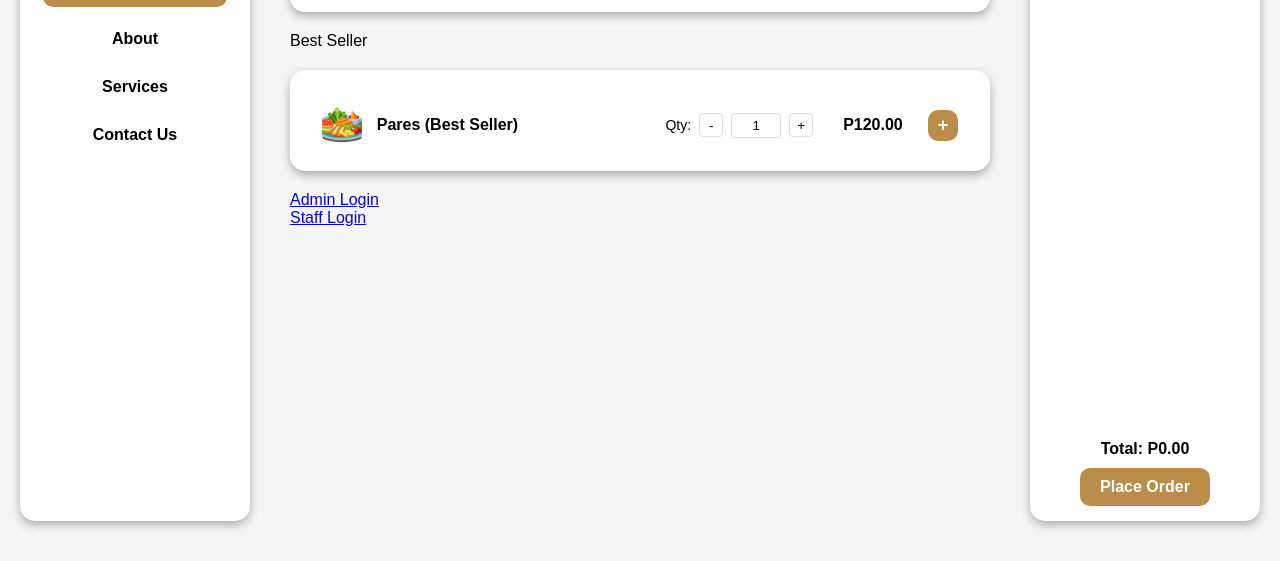
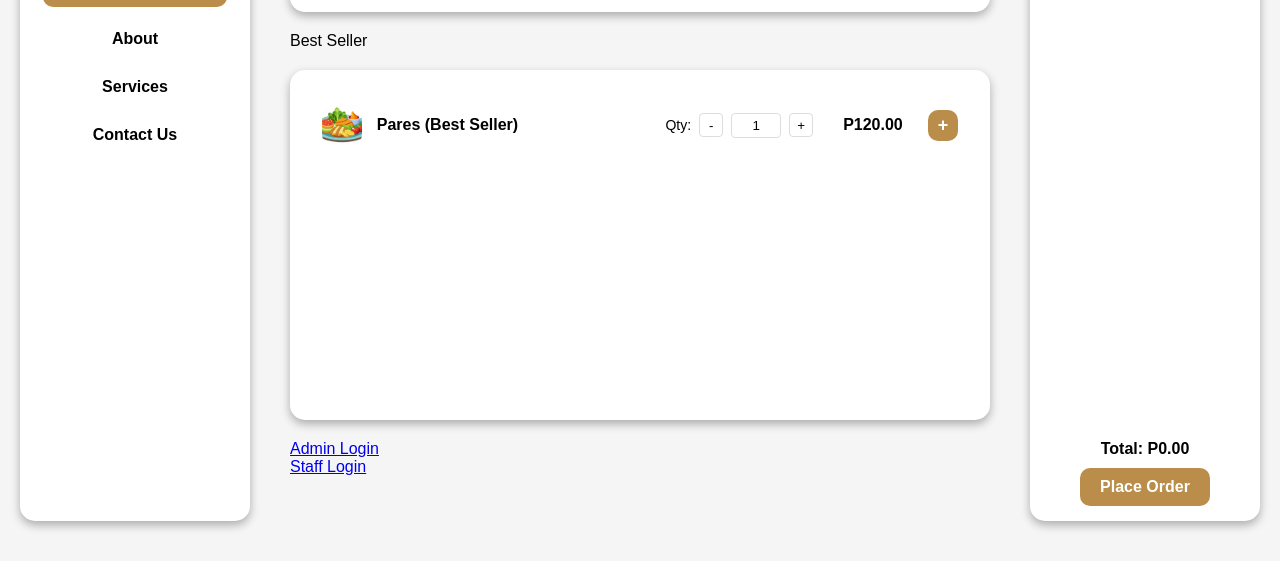
Before and after one commit to pasion-285567/Capstone_Jacobs, a plain HTML site: page index.html in a window 1280 px wide. Shown: the part 239-800 px from the top of the page. Drawn offline with Linux system fonts and the light colour scheme.

Commit message:
inayos yung min height

```diff
--- a/styles/menu.css
+++ b/styles/menu.css
@@ -15,6 +15,7 @@
     white-space: nowrap;
     overflow-y: auto;
     max-height: 320px;
+    min-height: 320px;
     scrollbar-width: thin;
     scrollbar-color: #ccc transparent;
 }
```
